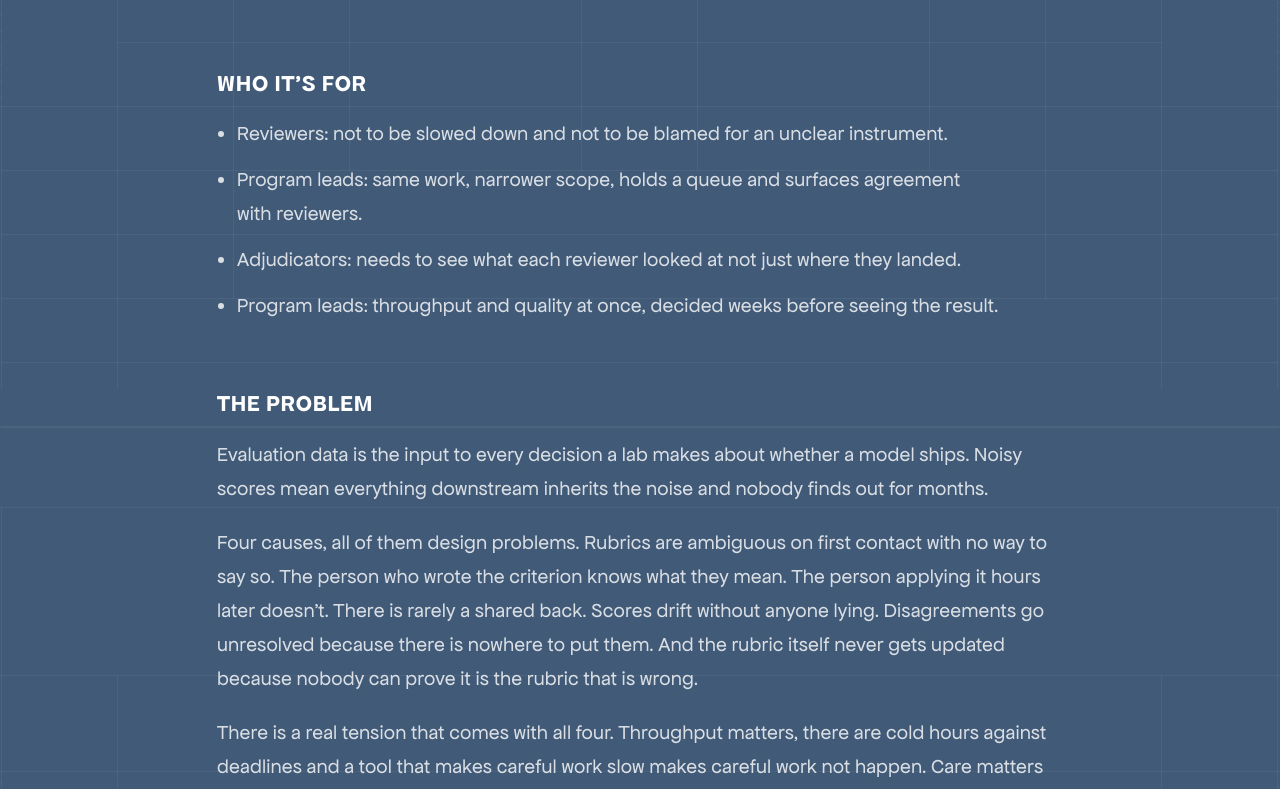
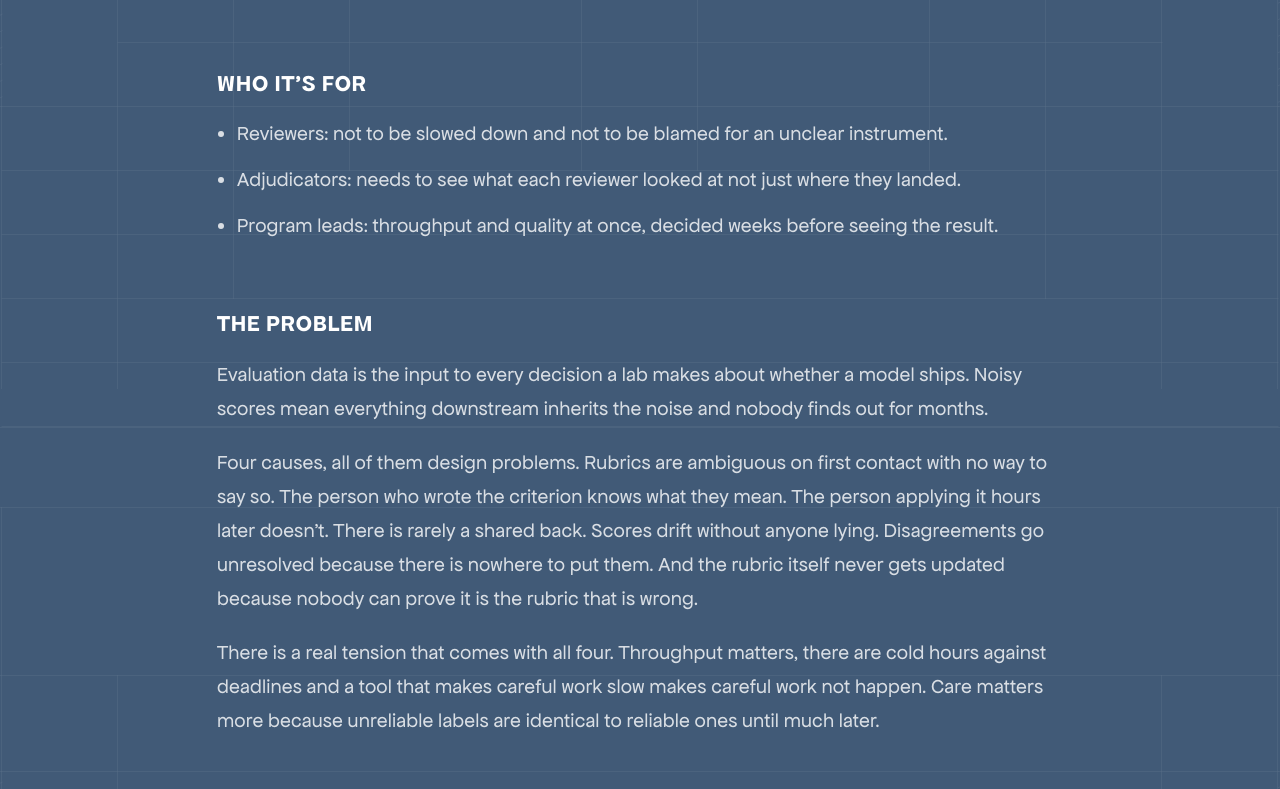
Before and after one commit to audumart/portfolio, a Next.js app: page /assay in a window 1280 px wide. Shown: the part 1671-2460 px from the top of the page. Built offline with nearby package versions, Linux system fonts and the light colour scheme.

Commit message:
additional site content

```diff
--- a/app/assay/page.tsx
+++ b/app/assay/page.tsx
@@ -183,7 +183,6 @@ export default function AssayPage() {
           <ul className="space-y-[12px] list-disc list-outside pl-[20px]">
             {[
               "Reviewers: not to be slowed down and not to be blamed for an unclear instrument.",
-              "Program leads: same work, narrower scope, holds a queue and surfaces agreement with reviewers.",
               "Adjudicators: needs to see what each reviewer looked at not just where they landed.",
               "Program leads: throughput and quality at once, decided weeks before seeing the result.",
             ].map((item) => (
```
